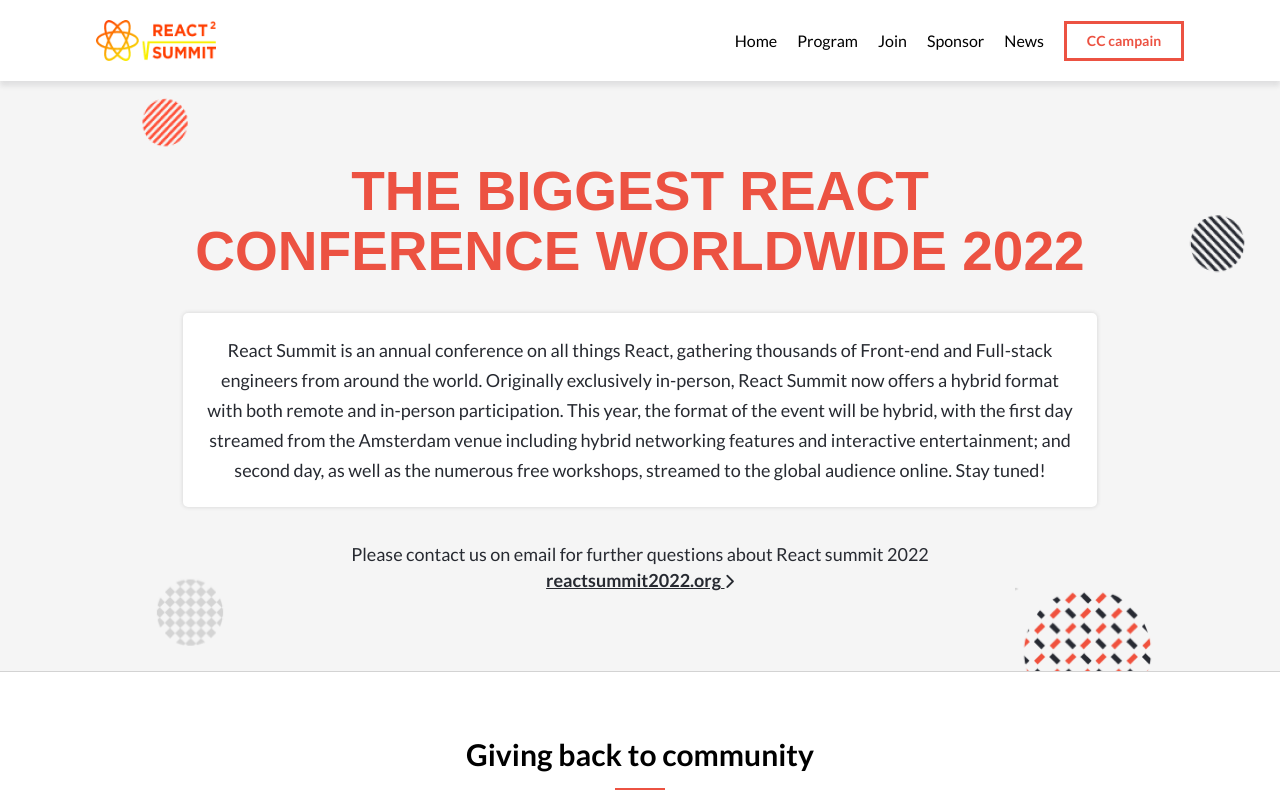
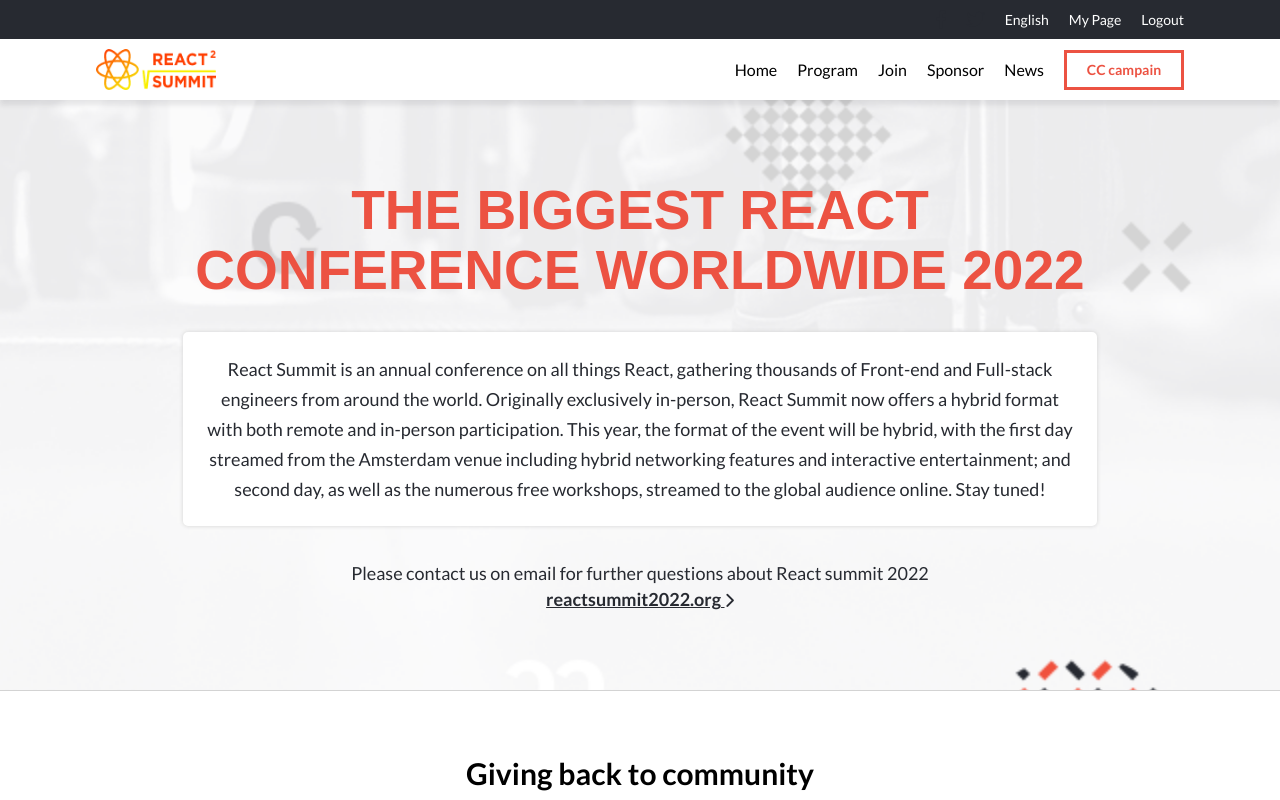
Before and after one commit to RWUBAKWANAYO/Javascript-Capstone-Project, a website: page about.html in a window 1280 px wide. Shown: the top 800 px of the page. Drawn offline with Linux system fonts and the light colour scheme; files whose address does not match are found by name.

Commit message:
Fix issues request by reviewer

```diff
--- a/about.css
+++ b/about.css
@@ -34,11 +34,9 @@
 
 .intro-section {
   width: 100%;
-  background-image: url('./assets/images/about-bg.png');
+  background-image: url('./assets/images/Website-background.png');
   background-repeat: no-repeat;
-
-  /* background-size: cover; */
-  background-position: top left;
+  background-size: cover;
   display: flex;
   flex-direction: column;
   align-items: center;
@@ -46,7 +44,10 @@
 
 .nav-header {
   width: 90%;
-  padding: 20px 0;
+}
+
+.social-media-icons-cont {
+  display: none;
 }
 
 .nav-wrapper {
@@ -60,6 +61,7 @@
   display: block;
   cursor: pointer;
   width: fit-content;
+  margin-top: 20px;
 }
 
 .nav-logo {
@@ -385,9 +387,47 @@
     box-shadow: 0 5px 5px var(--nav-shadow);
   }
 
+  .social-media-icons-cont {
+    width: 100%;
+    background-color: var(--dark-gray);
+    padding: 10px 0;
+    display: block;
+  }
+
+  .social-media-icons-wrapper {
+    width: 85%;
+    margin: auto;
+    display: flex;
+    justify-content: flex-end;
+    gap: 20px;
+  }
+
+  .social-media-icons-list {
+    list-style: none;
+    display: flex;
+    align-items: center;
+  }
+
+  .social-media-icons-link {
+    text-decoration: none;
+    color: var(--white-color);
+    font-size: var(--medium-size);
+    font-weight: 400;
+    font-family: var(--loto);
+    cursor: pointer;
+  }
+
+  .social-media-icons-link:hover {
+    color: var(--orange-color);
+  }
+
+  .social-media-icons-link i {
+    font-size: 18px;
+  }
+
   .nav-wrapper {
     width: 85%;
-    margin: auto;
+    margin: 10px auto;
     display: flex;
     justify-content: space-between;
     align-items: center;
--- a/about.html
+++ b/about.html
@@ -16,8 +16,17 @@
 	</head>
 
 	<body>
-		<div class="intro-section">
+		<section class="intro-section">
 			<header class="nav-header">
+        <div class="social-media-icons-cont">
+<ul class="social-media-icons-wrapper">
+  <li class="social-media-icons-list"> <a href="#" class="social-media-icons-link"><i class="fa-brands fa-facebook-f"></i></a></li>
+  <li class="social-media-icons-list"> <a href="#" class="social-media-icons-link"><i class="fa-brands fa-twitter"></i></a></li>
+  <li class="social-media-icons-list"> <a href="#" class="social-media-icons-link">English</a></li>
+  <li class="social-media-icons-list"> <a href="#" class="social-media-icons-link">My Page</a></li>
+  <li class="social-media-icons-list"> <a href="#" class="social-media-icons-link">Logout</a></li>
+</ul>
+          </div>
 				<nav class="nav-wrapper">
 					<a href="index.html"
 						><img src="./assets/images/logo.png" alt="logo" class="nav-logo"
@@ -59,8 +68,8 @@
 					</a>
 				</div>
 			</div>
-		</div>
-		<div class="about-content-section">
+		</section>
+		<section class="about-content-section">
 			<h2 class="dark-header">Giving back to community</h2>
 			<hr class="content-line" />
 			<p class="about-content-paragraph">
@@ -72,8 +81,8 @@
 			<div class="about-content-logo-wrapper">
 				<img src="./assets//images/shopify-logo.png" alt="" class="about-content-logo-img" />
 			</div>
-		</div>
-		<div class="past-summit-section">
+		</section>
+		<section class="past-summit-section">
 			<h2 class="dark-header">WORKSHOPS FREE & PRO</h2>
 			<hr class="content-line" />
 			<p class="past-summit-paragraph">
@@ -83,12 +92,12 @@
 				enough time for practice.
 			</p>
 			<div class="past-summit-cards-container"></div>
-		</div>
-		<div class="partners-section">
+		</section>
+		<section class="partners-section">
 			<h2 class="light-header">Partners</h2>
 			<hr class="content-line" />
 			<div class="partners-logo about-partners"></div>
-		</div>
+		</section>
 		<footer class="footer">
 			<div class="footer-content">
 				<img src="./assets/images/logo.png" alt="logo" class="footer-logo" />
--- a/index.css
+++ b/index.css
@@ -43,7 +43,10 @@
 
 .nav-header {
   width: 90%;
-  padding: 20px 0;
+}
+
+.social-media-icons-cont {
+  display: none;
 }
 
 .nav-wrapper {
@@ -57,6 +60,7 @@
   display: block;
   cursor: pointer;
   width: fit-content;
+  margin-top: 20px;
 }
 
 .nav-logo {
@@ -520,9 +524,47 @@
     box-shadow: 0 5px 5px var(--nav-shadow);
   }
 
+  .social-media-icons-cont {
+    width: 100%;
+    background-color: var(--dark-gray);
+    padding: 10px 0;
+    display: block;
+  }
+
+  .social-media-icons-wrapper {
+    width: 85%;
+    margin: auto;
+    display: flex;
+    justify-content: flex-end;
+    gap: 20px;
+  }
+
+  .social-media-icons-list {
+    list-style: none;
+    display: flex;
+    align-items: center;
+  }
+
+  .social-media-icons-link {
+    text-decoration: none;
+    color: var(--white-color);
+    font-size: var(--medium-size);
+    font-weight: 400;
+    font-family: var(--loto);
+    cursor: pointer;
+  }
+
+  .social-media-icons-link:hover {
+    color: var(--orange-color);
+  }
+
+  .social-media-icons-link i {
+    font-size: 18px;
+  }
+
   .nav-wrapper {
     width: 85%;
-    margin: auto;
+    margin: 10px auto;
     display: flex;
     justify-content: space-between;
     align-items: center;
--- a/script.js
+++ b/script.js
@@ -22,7 +22,7 @@
 });
 navbarLink.forEach((Link) => {
   Link.addEventListener('click', () => {
-    navListGroup.style.transform = 'translateX(-100%)';
+    navListGroup.style.transform = '';
     handleBodyScroll(true);
   });
 });
@@ -182,9 +182,9 @@
 const getSpeakersData = () => {
   if (!speakersContainer) return;
   speakersData.map((speaker, index) => {
-    const div = document.createElement('div');
-    div.classList = 'speaker-card';
-    div.innerHTML = ` <div class="speaker-image-cont">
+    const article = document.createElement('article');
+    article.classList = 'speaker-card';
+    article.innerHTML = ` <div class="speaker-image-cont">
           <img src=${speaker.image} alt="speakers" class="speaker-image"/>
         </div>
         <div class="speakers-description">
@@ -194,7 +194,7 @@
           <p class="speakers-paragraph">${speaker.details.slice(0, 100)} <span class="program-more-details"
            onclick="handlePopup(${index})">More Details</span></p>
         </div>`;
-    const outPut = speakersContainer.appendChild(div);
+    const outPut = speakersContainer.appendChild(article);
     return outPut;
   });
 };
```
Also changed, not shown: index.html (+17 -8 lines).
